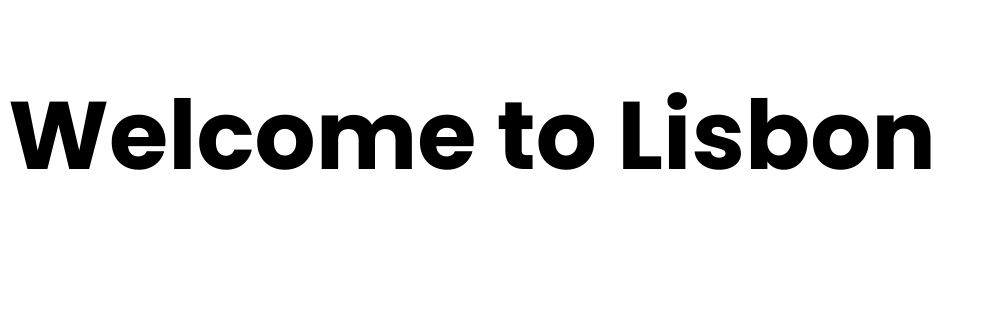
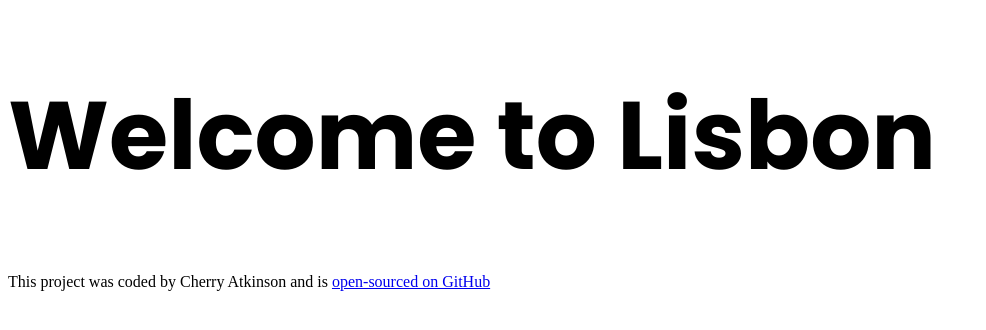
Before and after one commit to Lunamoon36/travel-project, a plain HTML site: page index.html in a window 1280 px wide. Shown: the whole page, without its empty margins (0-986 px from the left). Drawn offline with Linux system fonts and the light colour scheme.

Commit message:
Added GitHub link in footer

```diff
--- a/index.html
+++ b/index.html
@@ -14,5 +14,11 @@
   </head>
   <body>
     <h1>Welcome to Lisbon</h1>
+    <footer>
+      This project was coded by Cherry Atkinson and is
+      <a href="https://github.com/Lunamoon36/travel-project" target="_blank"
+        >open-sourced on GitHub</a
+      >
+    </footer>
   </body>
 </html>
```
